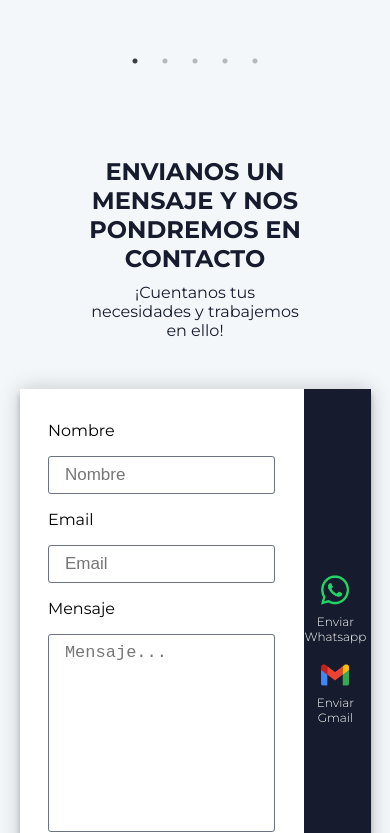
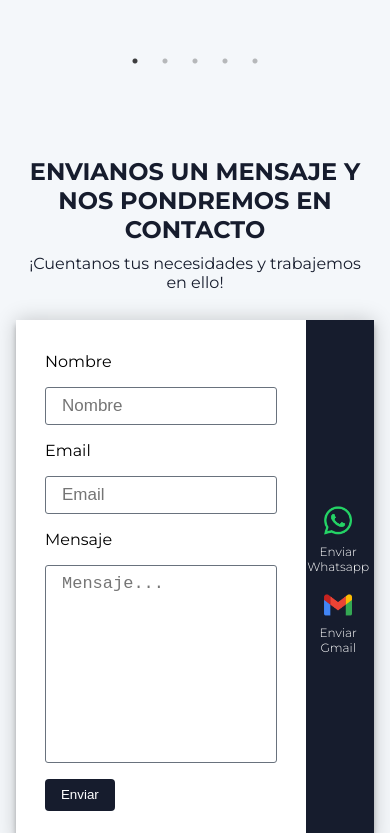
Before and after one commit to Juanicamuss21/Agencia-Digital, a React (Vite) app: page / in a window 390 px wide. Shown: the part 3491-4324 px from the top of the page. Built offline with nearby package versions, Linux system fonts and the light colour scheme.

Commit message:
Diseño responsive en seccion contacto

```diff
--- a/src/components/Contact/Contact.css
+++ b/src/components/Contact/Contact.css
@@ -2,14 +2,7 @@
     padding: 4rem 0;
 }
 
-/* .contact-text {
-    width: 70%;
-    margin: auto;
-    margin-top: 2rem;
-    outline: 3px solid red;
-} */
-
-.contact-container {
+.contact-section-title {
     width: 60%;
     margin: auto;
     text-align: center;
@@ -17,7 +10,7 @@
     /* text-transform: uppercase; */
 }
 
-.contact-container p{
+.contact-section-title p{
     padding: 10px;
 }
 
@@ -140,8 +133,13 @@ textarea:focus {
 }
 
 @media (max-width: 768px) {
-    .contact-title {
-        font-size: 30px;
+
+    .section-contact {
+        padding: 2rem 1rem;
+    }
+
+    .contact-section-title {
+        width: 80%;
     }
 
     .contact-text {
@@ -184,13 +182,13 @@ textarea:focus {
   }
 
   @media (max-width: 480px) {
-    .section-contact {
-        padding: 2rem 0;
+
+    .contact-section-title {
+        width: 100%;
     }
 
     .contact-form {
-        width: 90%;
-        margin: 10% auto;
+        width: 100%;
     }
 
     .form {
@@ -199,7 +197,6 @@ textarea:focus {
 
     .contenedor-azul {
         width: 20%;
-        /* background: var(--color-primario); */
     }
 
     .contenedor-gris {
--- a/src/components/Contact/Contact.jsx
+++ b/src/components/Contact/Contact.jsx
@@ -34,7 +34,7 @@ const Contact = () => {
 
   return (
     <section id="contacto" className="section-contact">
-      <div className='contact-container'>
+      <div className='contact-section-title'>
         <h2>Envianos un mensaje y nos pondremos en contacto</h2>
         <p>¡Cuentanos tus necesidades y trabajemos en ello!</p>
       </div>
```
